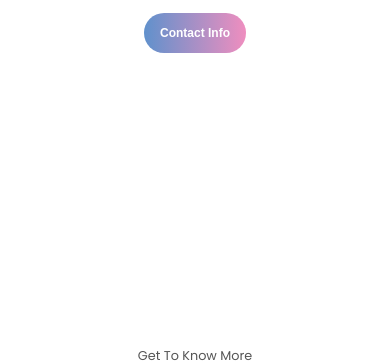
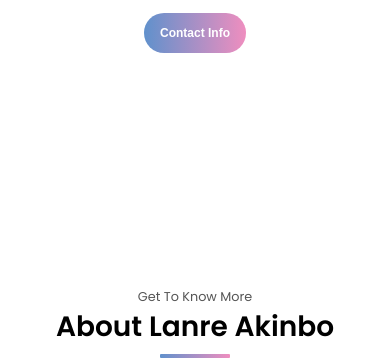
Before and after one commit to lanre-akinbo/portfolio, a plain HTML site: page index.html in a window 390 px wide. Shown: the part 478-840 px from the top of the page. Drawn offline with Linux system fonts and the light colour scheme.

Commit message:
Update mediaqueries.css

```diff
--- a/mediaqueries.css
+++ b/mediaqueries.css
@@ -65,7 +65,7 @@
         max-width: 35px;
     }
     #profile {
-        height:83vh;
+        height:76vh;
         margin-bottom: 0;
     }
     .about-containers, .contact-info-upper-container,
```
